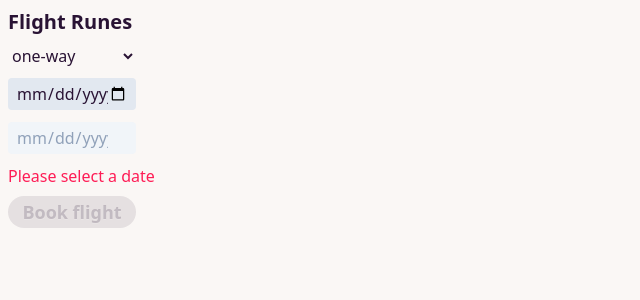
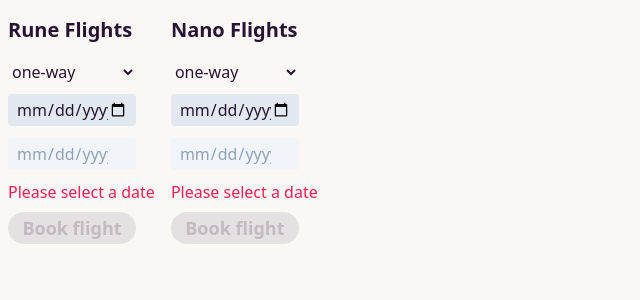
Before and after one commit to cassinius/svelte5-with-stores, a SvelteKit app: page /flights in a window 1280 px wide. Shown: the top 300 px of the page, without its empty margins (0-640 px from the left). Built offline with nearby package versions, Linux system fonts and the light colour scheme.

Commit message:
implemented flight booker with nanostores - definitely more complicated...

```diff
--- a/src/app.css
+++ b/src/app.css
@@ -18,4 +18,7 @@
 	input.disabled {
 		@apply bg-slate-100 text-slate-400;
 	}
+	input.invalid {
+		@apply bg-red-100 text-red-400;
+	}
 }
--- /dev/null
+++ b/src/lib/_helpers/datetime.ts
@@ -0,0 +1,12 @@
+export function formatDate(date: Date) {
+	console.log('formatDate', date);
+
+	if (!date) return '';
+
+	// NOTE just to make sure we're not dealing with a string here...
+	date = new Date(date);
+
+	const offset = date.getTimezoneOffset();
+	date = new Date(date.getTime() - offset * 60 * 1000);
+	return date.toISOString().split('T')[0];
+}
--- /dev/null
+++ b/src/lib/nano/flights.ts
@@ -0,0 +1,49 @@
+import { atom, computed } from 'nanostores';
+
+import { formatDate } from '$lib/_helpers/datetime';
+
+export function useNanoFlights() {
+	let mode = atom('one-way');
+
+	let t1 = atom<Date>(null!); // formatDate(new Date())
+	let t2 = atom<Date>(null!);
+
+	const oneWay = computed(mode, (mode) => mode === 'one-way');
+	const validFlight = computed(
+		[oneWay, t1, t2],
+		(oneWay, t1, t2) => (oneWay && !!t1) || (!!t1 && !!t2 && t1 <= t2)
+	);
+
+	const errorOneWayNoDate = computed([oneWay, t1], (oneWay, t1) => oneWay && !t1);
+	const errorNoReturnDate = computed([oneWay, t1, t2], (oneWay, t1, t2) => !oneWay && !(t1 && t2));
+	const errorInvalidDates = computed([t1, t2], (t1, t2) => !!t1 && !!t2 && t1 > t2);
+
+	return {
+		mode,
+		setMode(m: 'one-way' | 'return') {
+			mode.set(m);
+		},
+		t1,
+		setT1(date: Date) {
+			console.log('setT1', date);
+			t1.set(date);
+		},
+		t2,
+		setT2(date: Date) {
+			console.log('setT2', date);
+			t2.set(date);
+		},
+		oneWay,
+		validFlight,
+		errorOneWayNoDate,
+		errorNoReturnDate,
+		errorInvalidDates,
+		bookFlight() {
+			let msg = `You booked a NANO airways ${mode.value} flight`;
+			msg += oneWay.value
+				? ` on ${formatDate(t1.value)}`
+				: ` from ${formatDate(t1.value)} to ${formatDate(t2.value)}`;
+			alert(msg);
+		}
+	};
+}
--- a/src/lib/runes/flights.svelte.ts
+++ b/src/lib/runes/flights.svelte.ts
@@ -0,0 +1,59 @@
+import { formatDate } from '$lib/_helpers/datetime';
+
+export function useRuneFlights() {
+	type FlightMode = 'one-way' | 'return';
+
+	let mode: FlightMode = $state('one-way');
+
+	let t1 = $state<Date>(null!); // dateTimeFormat.format(new Date())
+	let t2 = $state<Date>(null!);
+
+	const oneWay = $derived<boolean>(mode === 'one-way');
+	const validFlight = $derived<boolean>((oneWay && !!t1) || (t1 && t2 && t1 <= t2));
+
+	const errorOneWayNoDate = $derived<boolean>(oneWay && !t1);
+	const errorNoReturnDate = $derived<boolean>(!oneWay && !(t1 && t2));
+	const errorInvalidDates = $derived<boolean>(t1 && t2 && t1 > t2);
+
+	// NOTE this points to the object returned, damn it Bernie...
+	return {
+		get mode() {
+			return mode;
+		},
+		set mode(value: FlightMode) {
+			mode = value;
+		},
+		get t1() {
+			return t1;
+		},
+		set t1(value: Date) {
+			t1 = value;
+		},
+		get t2() {
+			return t2;
+		},
+		set t2(value: Date) {
+			t2 = value;
+		},
+		get oneWay() {
+			return oneWay;
+		},
+		get validFlight() {
+			return validFlight;
+		},
+		get errorOneWayNoDate() {
+			return errorOneWayNoDate;
+		},
+		get errorNoReturnDate() {
+			return errorNoReturnDate;
+		},
+		get errorInvalidDates() {
+			return errorInvalidDates;
+		},
+		bookFlight() {
+			let msg = `You booked a RUNES airways ${mode} flight`;
+			msg += oneWay ? ` on ${t1}` : ` from ${t1} to ${t2}`;
+			alert(msg);
+		}
+	};
+}
--- a/src/routes/flights/+page.svelte
+++ b/src/routes/flights/+page.svelte
@@ -1,48 +1,102 @@
 <script lang="ts">
+	import { useRuneFlights } from '$lib/runes/flights.svelte';
+	import { useNanoFlights } from '$lib/nano/flights';
+	import { formatDate } from '$lib/_helpers/datetime';
+
 	type FlightMode = 'one-way' | 'return';
 
-	let mode: FlightMode = $state('one-way');
-
-	let t1 = $state(null);
-	let t2 = $state(null);
-
-	let oneWay = $derived(mode === 'one-way');
-	let validFlight = $derived((oneWay && t1) || (t1 && t2 && t1 < t2));
-
-	let errorOneWayNoDate = $derived(oneWay && !t1);
-	let errorNoReturnDate = $derived(!oneWay && !(t1 && t2));
-	let errorInvalidDates = $derived(t1 && t2 && t1 > t2);
-
-	function bookFlight() {
-		let msg = `You booked a ${mode} flight`;
-		msg += oneWay ? ` on ${t1}` : ` from ${t1} to ${t2}`;
-		alert(msg);
-	}
+	const runy = useRuneFlights();
+	const {
+		mode: nanoMode,
+		t1: nanoT1,
+		t2: nanoT2,
+		setMode: nanoSetMode,
+		setT1: nanoSetT1,
+		setT2: nanoSetT2,
+		oneWay: nanoOneWay,
+		validFlight: nanoValidFlight,
+		errorOneWayNoDate: nanoErrorOneWayNoDate,
+		errorNoReturnDate: nanoErrorNoReturnDate,
+		errorInvalidDates: nanoErrorInvalidDates,
+		bookFlight: nanoBookFlight
+	} = useNanoFlights();
 </script>
 
-<h3>Flight Runes</h3>
+<div class="flex flex-row gap-4">
 	<div class="flex flex-col gap-2">
-	<select bind:value={mode} class="w-32 rounded">
+		<h3>Rune Flights</h3>
+		<select bind:value={runy.mode} class="w-32 rounded">
 			<option value="one-way">one-way</option>
 			<option value="return">return</option>
 		</select>
 
-	<input type="date" bind:value={t1} class="w-32 rounded" />
+		<input type="date" bind:value={runy.t1} min={formatDate(new Date())} class="w-32 rounded" />
 		<input
 			type="date"
-		bind:value={t2}
+			bind:value={runy.t2}
+			min={runy.t1 ? formatDate(runy.t1) : formatDate(new Date())}
 			class="w-32 rounded"
-		class:disabled={oneWay}
-		disabled={oneWay}
+			class:invalid={runy.errorInvalidDates}
+			class:disabled={runy.oneWay}
+			disabled={runy.oneWay}
 		/>
 
 		<div class="error text-error">
-		{(errorOneWayNoDate && 'Please select a date') ||
-			(errorNoReturnDate && 'Please select start and return dates') ||
-			(errorInvalidDates && 'Return date must be after start date') ||
+			{(runy.errorOneWayNoDate && 'Please select a date') ||
+				(runy.errorNoReturnDate && 'Please select start and return dates') ||
+				(runy.errorInvalidDates && 'Return date must be after start date') ||
 				''}
 		</div>
-	<button class="btn btn-success btn-sm w-32" disabled={!validFlight} onclick={bookFlight}>
+		<button
+			class="btn btn-success btn-sm w-32"
+			disabled={!runy.validFlight}
+			onclick={runy.bookFlight}
+		>
 			<h4>Book flight</h4></button
 		>
 	</div>
+
+	<div class="flex flex-col gap-2">
+		<h3>Nano Flights</h3>
+		<select
+			value={$nanoMode}
+			oninput={(e) => nanoSetMode(e.currentTarget.value as FlightMode)}
+			class="w-32 rounded"
+		>
+			<option value="one-way">one-way</option>
+			<option value="return">return</option>
+		</select>
+
+		<input
+			type="date"
+			value={formatDate($nanoT1)}
+			min={formatDate(new Date())}
+			onchange={(e) => nanoSetT1(e.currentTarget.valueAsDate!)}
+			class="w-32 rounded"
+		/>
+		<input
+			type="date"
+			value={formatDate($nanoT2)}
+			min={$nanoT1 ? formatDate($nanoT1) : formatDate(new Date())}
+			onchange={(e) => nanoSetT2(e.currentTarget.valueAsDate!)}
+			class="w-32 rounded"
+			class:invalid={$nanoErrorInvalidDates}
+			class:disabled={$nanoOneWay}
+			disabled={$nanoOneWay}
+		/>
+
+		<div class="error text-error">
+			{($nanoErrorOneWayNoDate && 'Please select a date') ||
+				($nanoErrorNoReturnDate && 'Please select start and return dates') ||
+				($nanoErrorInvalidDates && 'Return date must be after start date') ||
+				''}
+		</div>
+		<button
+			class="btn btn-success btn-sm w-32"
+			disabled={!$nanoValidFlight}
+			onclick={nanoBookFlight}
+		>
+			<h4>Book flight</h4></button
+		>
+	</div>
+</div>
```
Lines whose indentation alone changed are shown as unchanged.
